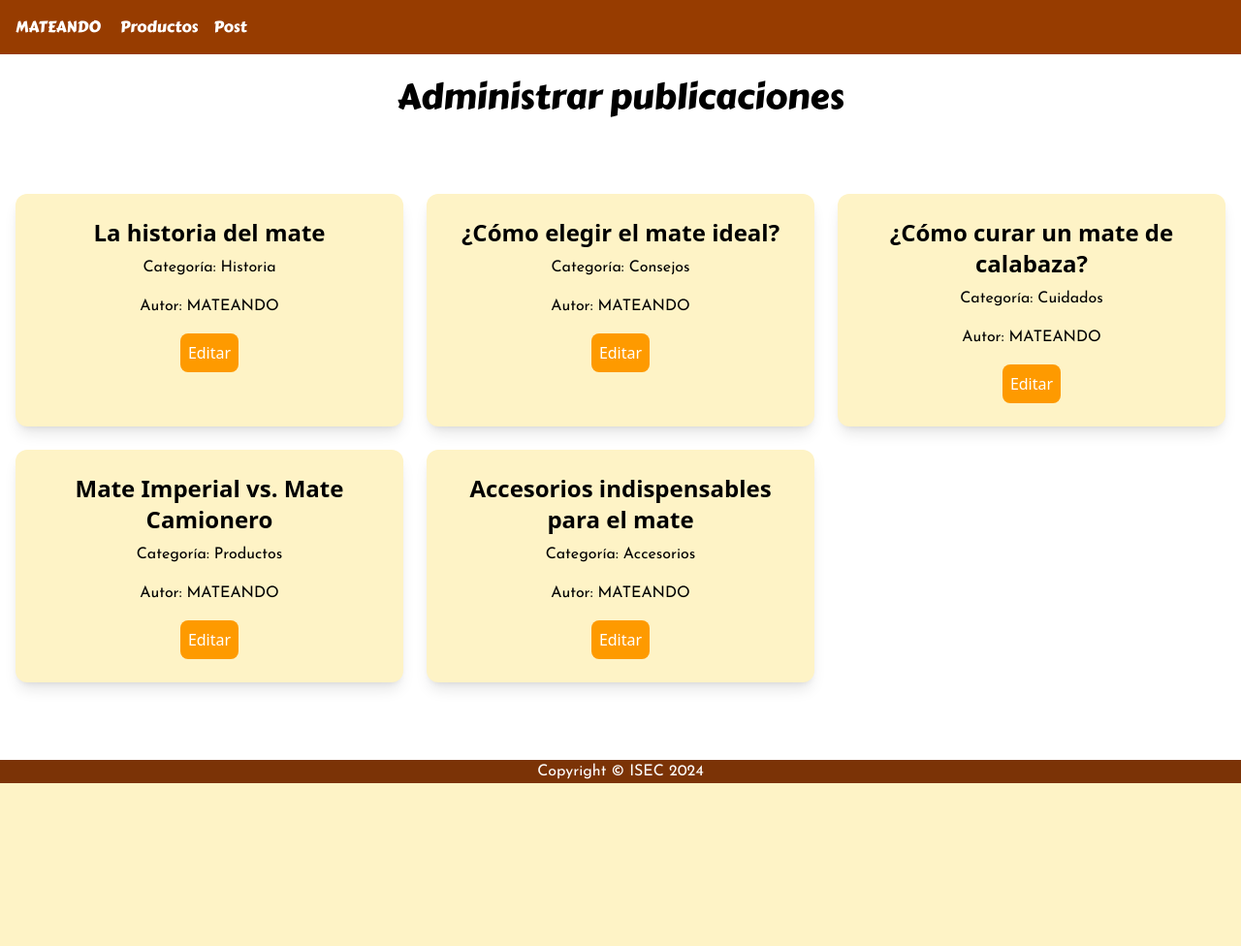
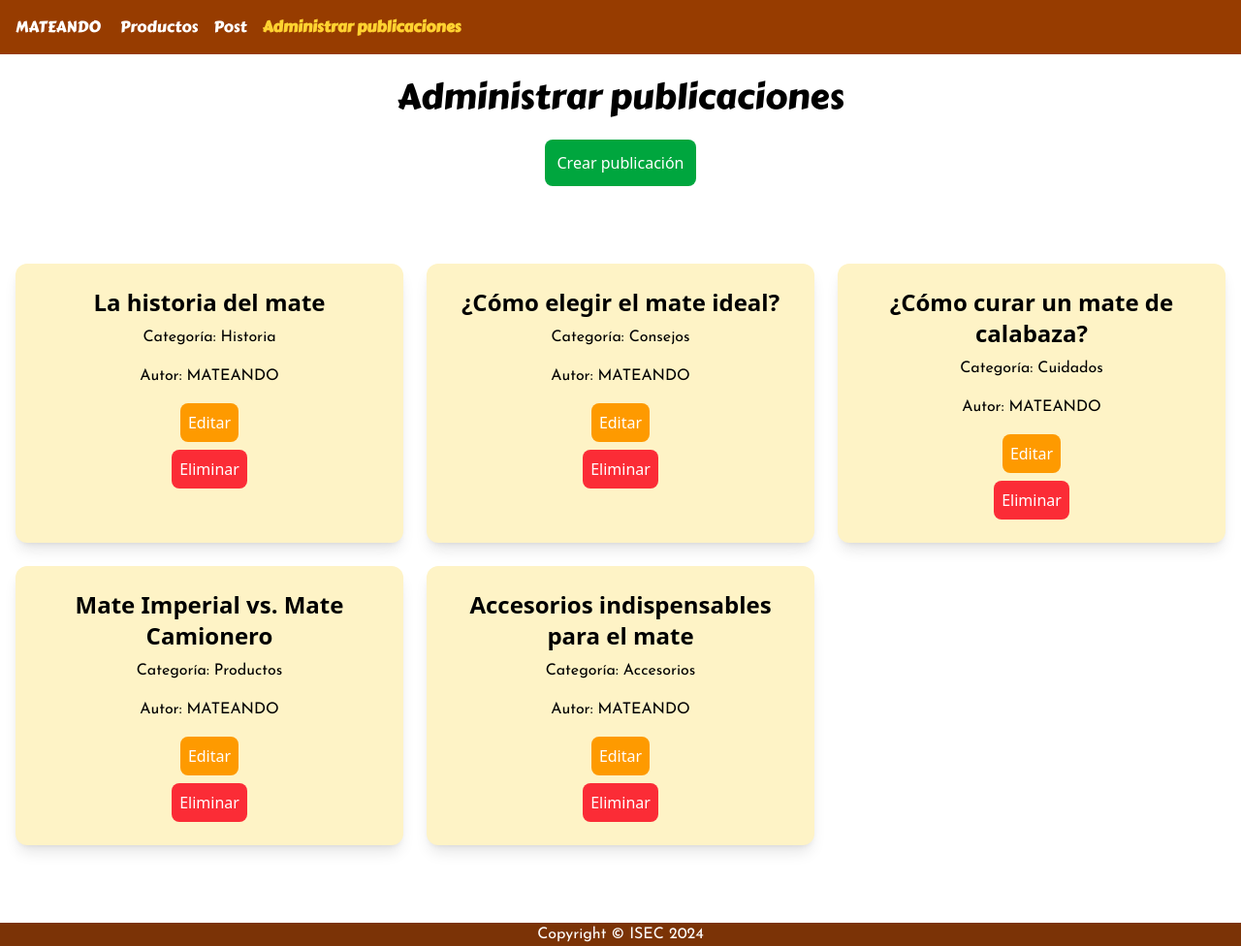
Before and after one commit to JoaquinCamacho/proyecto-laravel, a Laravel app: page /admin/posts in a window 1280 px wide. Shown: the whole page at 97% size. Before the commit the page ends 808 px from the top, so only its background shows below. Run offline with Laravel 12, Linux system fonts and the light colour scheme; data comes from the database, SQL or seed files in the repository.

Commit message:
Proyecto terminado

```diff
--- a/mateando/app/Http/Controllers/PostController.php
+++ b/mateando/app/Http/Controllers/PostController.php
@@ -101,4 +101,15 @@ class PostController extends Controller
     ->with('success', '¡Publicación actualizada correctamente!');
 
 }
+
+    public function destroy(int $id)
+    {
+        $post = Post::findOrFail($id);
+
+        $post->delete();
+
+        return redirect()->route('admin.posts')
+        ->with('success', '¡Publicación eliminada correctamente!');
 }
+
+}
--- a/mateando/resources/views/admin/posts/index.blade.php
+++ b/mateando/resources/views/admin/posts/index.blade.php
@@ -5,6 +5,14 @@
     <h2 class="text-center text-4xl">
         Administrar publicaciones
     </h2>
+
+    <div class="text-center mt-6">
+        <a href="{{ route('admin.posts.create') }}"
+            class="bg-green-600 text-white p-3 rounded-lg inline-block">
+            Crear publicación
+        </a>
+    </div>
+
 
     @if(session('success'))
     <div class="bg-green-200 text-green-800 p-4 rounded-lg text-center my-4">
@@ -35,6 +43,20 @@
                 class="bg-amber-500 text-white p-2 rounded-lg inline-block mt-4">
                 Editar
             </a>
+
+
+            <form action="{{ route('admin.posts.destroy', $post->id) }}" method="POST">
+
+                @csrf
+                @method('DELETE')
+
+                <button type="submit"
+                    onclick="return confirm('¿Estás seguro de eliminar esta publicación?')"
+                    class="bg-red-500 text-white p-2 rounded-lg mt-2">
+                    Eliminar
+                </button>
+
+            </form>
         </div>
 
         @endforeach
--- a/mateando/resources/views/components/layout.blade.php
+++ b/mateando/resources/views/components/layout.blade.php
@@ -23,6 +23,7 @@
 
             <x-nav-link route="productos" >Productos</x-nav-link>
             <x-nav-link route="post">Post</x-nav-link>
+            <x-nav-link route="admin.posts">Administrar publicaciones</x-nav-link>
 
             </div>
 
--- a/mateando/routes/web.php
+++ b/mateando/routes/web.php
@@ -39,3 +39,7 @@ Route::get('/admin/posts/{id}/editar', [PostController::class, 'edit'])
 Route::put('/admin/posts/{id}/editar', [PostController::class, 'update'])
     ->name('admin.posts.update')
     ->whereNumber('id');
+
+Route::delete('/admin/posts/{id}', [PostController::class, 'destroy'])
+    ->name('admin.posts.destroy')
+    ->whereNumber('id');
```
Also changed, not shown: mateando/resources/views/admin/posts/create.blade.php (+13 -3 lines), mateando/README.md, 1 other file. Lines whose indentation alone changed are shown as unchanged.
